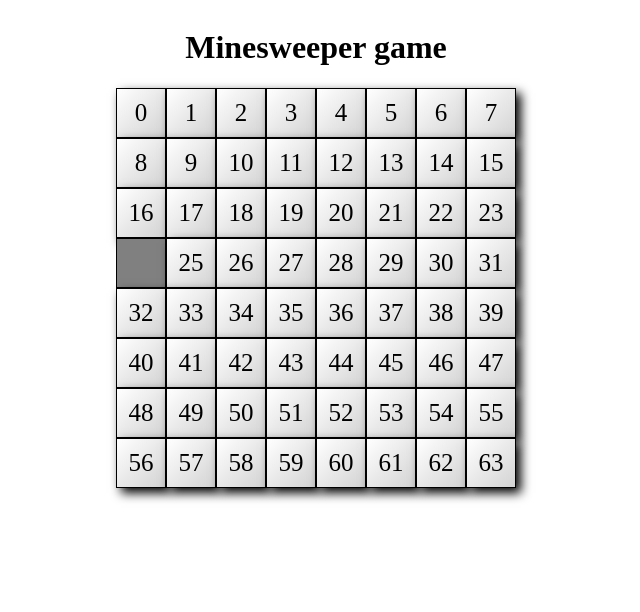
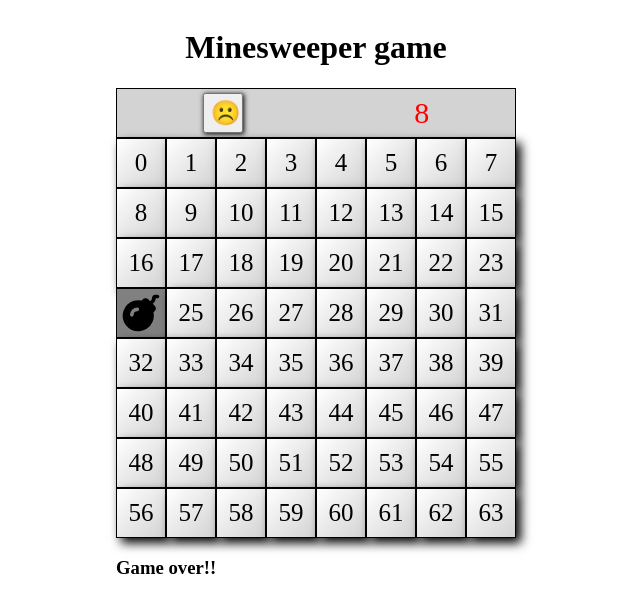
Before and after one commit to freddychannarvaez/react-minesweeper, a React (Vite) app: page / in a window 1280 px wide. Both pictures are taken after a click on the element "24". Shown: the top 612 px of the page, without its empty margins (324-964 px from the left). Built offline with nearby package versions, Linux system fonts and the light colour scheme.

Commit message:
Add flag tile functionality

```diff
--- a/src/App.jsx
+++ b/src/App.jsx
@@ -1,24 +1,101 @@
+/* eslint-disable react-hooks/exhaustive-deps */
+import { useEffect, useState } from 'react';
 import './App.scss'
 import { Tile } from './components/Tile.jsx'
 import { createMine } from './services/createMine.js';
 
 const gridSide = 8;
 const totalMines = 8;
+let grid = []
 
-const grid = Array(gridSide * gridSide).fill(false)
-const mines = createMine(gridSide, totalMines)
-grid.map((_, y) => { if (mines.includes(y)) grid[y] = true })
-console.log("🚀 ~ mines:", mines)
 
 function App() {
+
+  const [isGameOver, setIsGameOver] = useState(false)
+  const [isGameResetted, setIsGameResetted] = useState(true)
+  // const [secondsPlayed, setSecondsPlayed] = useState(0)
+  const [flagsLeft, setFlagsLeft] = useState(0)
+  const [flagsUsed, setFlagsUsed] = useState([])
+
+  const handleEndGame = () => {
+    console.log('Game over')
+    setIsGameOver(true)
+    setIsGameResetted(false)
+  }
+
+  const handleResetGame = () => {
+    console.log('Reset game')
+    setIsGameOver(false)
+    setIsGameResetted(true)
+  }
+
+  const onHandleFlagClick = (index, isFlagged) => {
+    console.log("🚀 ~ onHandleFlagClick ~ isFlagged:", isFlagged)
+    if (isFlagged) {
+      console.log('Flag removed')
+      setFlagsUsed([...flagsUsed.filter(flag => flag !== index)])
+      setFlagsLeft(flagsLeft + 1)
+    } else {
+      console.log('Flag added')
+      setFlagsLeft(flagsLeft - 1)
+      setFlagsUsed([...flagsUsed, index])
+    }
+  }
+
+  // const getTime = (startTime) => {
+  //   const currentTime = new Date()
+  //   const seconds = Math.floor((currentTime.getTime() - startTime.getTime()) / 1000)
+  //   setSecondsPlayed(seconds)
+  //   console.log("🚀 ~ getTime ~ secondsPlayed:", secondsPlayed)
+  // }
+
+  // useEffect(() => {
+  //   const startTime = new Date()
+  //   const interval = setInterval(() => getTime(startTime), 1000)
+
+  //   return () => clearInterval(interval)
+  // }, [])
+
+  useEffect(() => {
+    if (isGameResetted) {
+      setFlagsLeft(totalMines)
+      const mines = createMine(gridSide, totalMines)
+      grid = Array(gridSide * gridSide).fill(false)
+      grid.map((_, y) => { if (mines.includes(y)) grid[y] = true })
+      console.log("🚀 ~ mines:", mines)
+      setIsGameResetted(false)
+    }
+  }, [isGameResetted])
 
   return (
     <>
       <h1>Minesweeper game</h1>
-      <div className={`grid`}>
+      <div className='control'>
+        {
+          // <span className='secondsPlayed'>{secondsPlayed}</span>
+        }
+        {
+          !isGameOver &&
+          <button className='button' onClick={handleResetGame}>🙂</button>
+
+        }
+        {
+          !isGameResetted && isGameOver &&
+          <button className='button' onClick={handleResetGame}>☹️</button>
+        }
+        {
+          <span className='flagsLeft'>{flagsLeft}</span>
+        }
+      </div>
+      <div className={`grid ${(isGameOver && !isGameResetted) ? 'gameOver' : ''}`}>
         {
           grid.map((_, index) =>
-            <Tile key={index} index={index} hasMine={grid[index]}/>)
+            <Tile key={index} index={index} hasMine={grid[index]}
+              endGame={handleEndGame} resetGame={isGameResetted}
+              flagTile={onHandleFlagClick}/>)
+        }
+        {
+          isGameOver && <h3>Game over!!</h3>
         }
       </div>
 
--- a/src/App.scss
+++ b/src/App.scss
@@ -8,11 +8,48 @@ $gridSize: 400px;
   align-items: center;
 }
 
+.control {
+  width: $gridSize;
+  height: $tileSize;
+  display: flex;
+  flex-direction: row;
+  justify-content: space-around;
+  align-items: center;
+  background-color: lightgray;
+  border: 1px solid black;
+  box-sizing: border-box;
+}
+
+.secondsPlayed {
+  font-size: 30px;
+  color: red;
+}
+
+.flagsLeft {
+  font-size: 30px;
+  color: red;
+}
+
+.button {
+  width: $tileSize - 10;
+  height: $tileSize - 10;
+  font-size: 24px;
+  box-shadow: 1px 1px 5px black;
+
+  &:active {
+    box-shadow: unset;
+  }
+}
+
 .grid {
   display: flex;
   flex-direction: row;
   flex-wrap: wrap;
   width: $gridSize;
+}
+
+.gameOver {
+  pointer-events: none;
 }
 
 .tile {
--- a/src/components/Tile.jsx
+++ b/src/components/Tile.jsx
@@ -1,18 +1,44 @@
-import { useState } from "react"
+/* eslint-disable react-hooks/exhaustive-deps */
+import { useEffect, useState } from "react"
 import mineLogo from '../assets/mine.svg'
+import flagLogo from '../assets/flag.svg'
 
 
-export function Tile({index, hasMine}) {
+export function Tile({index, hasMine, endGame, resetGame,
+  flagTile}) {
 
   const [isClicked, setIsClicked] = useState(false)
+  const [isFlagged, setIsFlagged] = useState(false)
+
+  const onFlagTile = (e) => {
+    e.preventDefault()
+    flagTile(index, isFlagged)
+    setIsFlagged(!isFlagged)
+  }
+
+  useEffect(() => {
+    if (hasMine && isClicked) {
+      endGame()
+    }
+  }, [isClicked])
+
+  useEffect(() => {
+    if (resetGame) {
+      setIsClicked(false)
+    }
+  }, [resetGame])
 
   return (
     <div className={`tile ${isClicked ? 'clicked' : 'clean' }`}
-      onClick={() => setIsClicked(!isClicked)}>
+      onClick={() => setIsClicked(!isClicked)}
+      onContextMenu={(e) => onFlagTile(e)}>
       {
         hasMine && isClicked && <img className={`hasMine`} src={mineLogo}/>
       }
-      {!isClicked && index}
+      {
+        isFlagged && <img className={`flagged`} src={flagLogo}/>
+      }
+      {!isClicked && !isFlagged && index}
     </div>
   )
 
```
Also changed, not shown: 1 other file (tests, documents, lock files or other folders).
